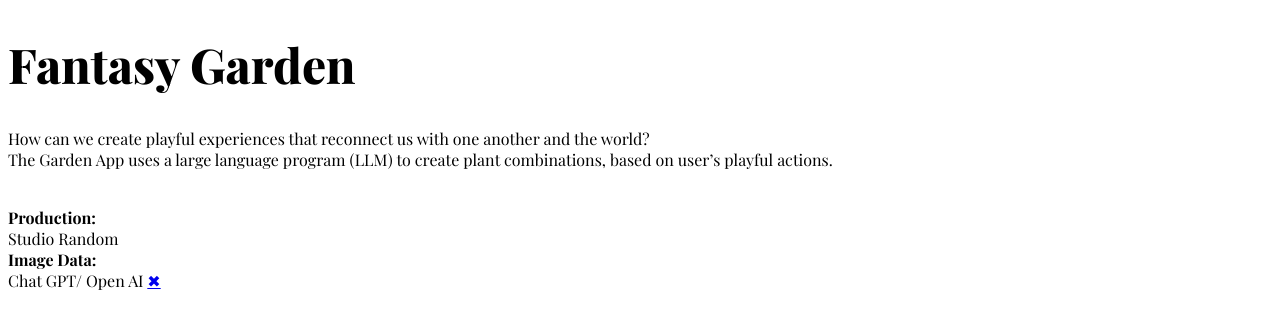
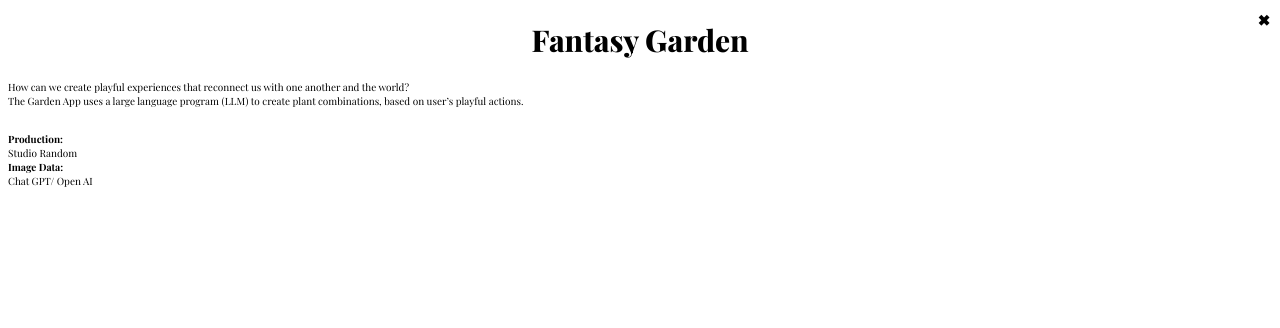
Before and after one commit to RandomStudio/large-language-trees, a SvelteKit app: page /garden/info in a window 1280 px wide. Shown: the top 328 px of the page. Built offline with nearby package versions, Linux system fonts and the light colour scheme; a web font is replaced by a local one.

Commit message:
infolink

```diff
--- a/src/routes/+layout.svelte
+++ b/src/routes/+layout.svelte
@@ -1,3 +1,7 @@
+<script>
+    import "./garden/main.css";
+</script>
+
 <div class="app">
     <slot />
 </div>
--- a/src/routes/+page.svelte
+++ b/src/routes/+page.svelte
@@ -15,6 +15,8 @@
     <button type="submit">Submit</button>
   </form>
 </main>
+
+<a href="./garden/info" class="hover-bold">?</a>
 
 <style>
   main {
--- a/src/routes/garden/+page.svelte
+++ b/src/routes/garden/+page.svelte
@@ -313,11 +313,11 @@
   > -->
 </main>
 
-<a href="./garden/info" class="hover-bold">?</a>
-
 {#if waitingForGeneration}
   <FullScreenLoading />
 {/if}
+
+<a href="./garden/info" class="hover-bold">?</a>
 
 <style>
   main {
--- a/src/routes/garden/info/+page.svelte
+++ b/src/routes/garden/info/+page.svelte
@@ -14,4 +14,4 @@
 <br />
 <span>Chat GPT/ Open AI</span>
 
-<a href="/" class="close-button">&#10006;</a>
+<a href="./" class="close-button">&#10006;</a>
```
